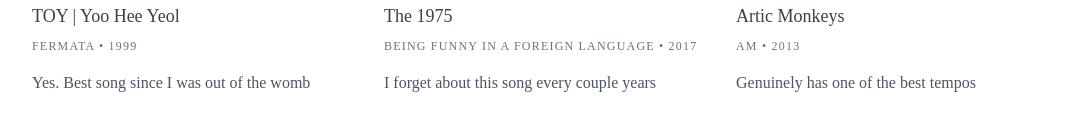
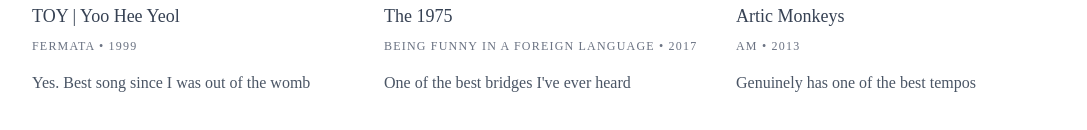
Before and after one commit to HyunLee8/MyPortfolio, a Next.js app: page /essentials in a window 1280 px wide. Shown: the part 582-712 px from the top of the page, without its empty margins (96-1183 px from the left). Built offline with nearby package versions, Linux system fonts and the light colour scheme.

Commit message:
one change

```diff
--- a/app/essentials/page.tsx
+++ b/app/essentials/page.tsx
@@ -43,7 +43,7 @@
               <p className="text-lg text-gray-700 font-medium">The 1975</p>
               <p className="text-xs text-gray-500 uppercase tracking-widest">Being Funny in a Foreign Language • 2017</p>
               <p className="text-gray-600 leading-relaxed mt-2">
-                I forget about this song every couple years
+                {"One of the best bridges I've ever heard"}
               </p>
             </div>
           </div>
```
